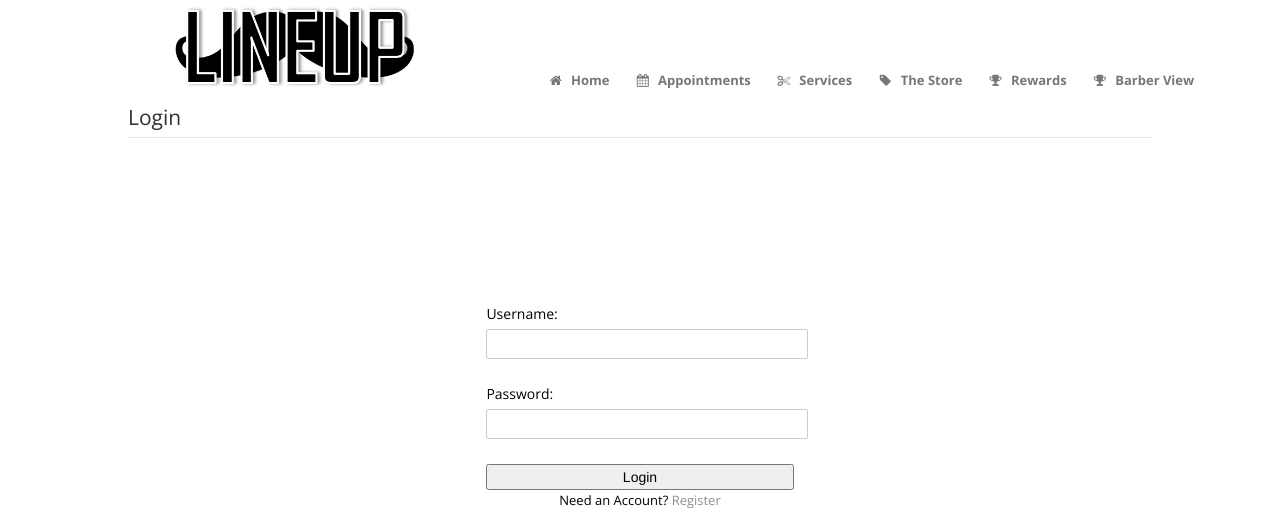
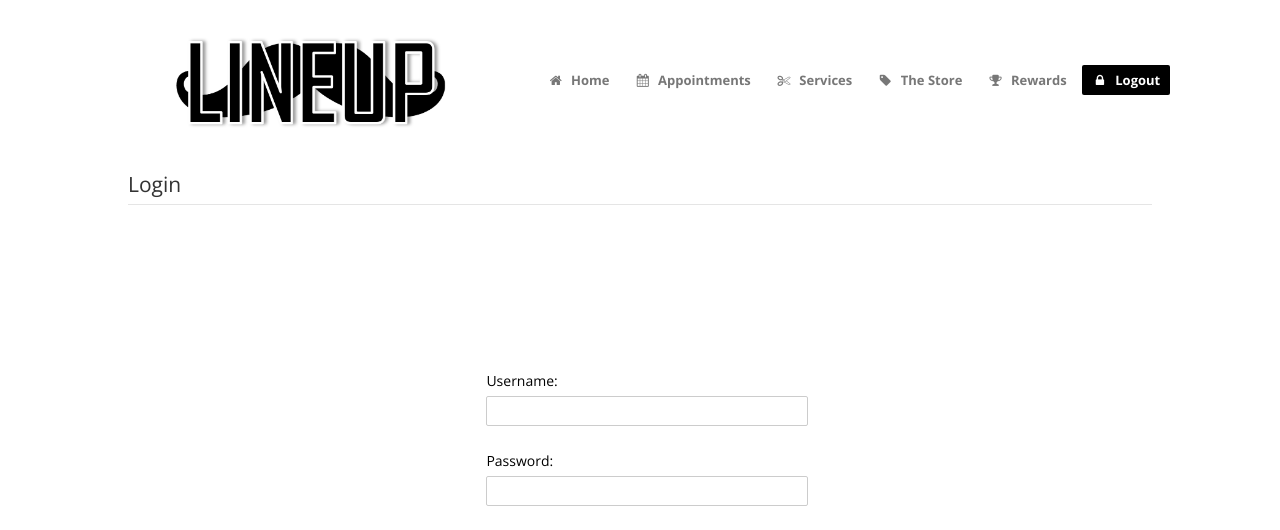
Before and after one commit to PEWEBER/Barbershop, a PHP site: page / in a window 1280 px wide. Shown: the top 530 px of the page. Run offline with PHP 8.4, Linux system fonts and the light colour scheme; the visitor is signed in with stand-in values (Sample User, id 1); some web fonts are replaced.

Commit message:
Fixed nav bars

```diff
--- a/Lumia/index.php
+++ b/Lumia/index.php
@@ -112,8 +112,12 @@ if (isset($_POST['username']) && isset($_POST['password']))
     }
   </style>
 <head>
-   <title>Login</title>
-      <link rel="shortcut icon" href="assets/ico/must.ico">
+  <meta charset="utf-8">
+  <title>LINEUP</title>
+  <meta name="viewport" content="width=device-width, initial-scale=1.0">
+  <meta name="description" content="">
+  <meta name="author" content="">
+  <!-- styles -->
   <link href="assets/css/bootstrap.css" rel="stylesheet">
   <link href="assets/css/bootstrap-responsive.css" rel="stylesheet">
   <link href="assets/css/prettyPhoto.css" rel="stylesheet">
@@ -124,12 +128,68 @@ if (isset($_POST['username']) && isset($_POST['password']))
   <link rel="stylesheet" href="https://cdnjs.cloudflare.com/ajax/libs/font-awesome/4.7.0/css/font-awesome.min.css">
   <link href="https://fonts.googleapis.com/css?family=Droid+Serif:400,600,400italic|Open+Sans:400,600,700" rel="stylesheet">
 
+  <!-- fav and touch icons -->
+  <link rel="shortcut icon" href="assets/ico/must.ico">
+  <link rel="apple-touch-icon-precomposed" sizes="144x144" href="assets/ico/apple-touch-icon-144-precomposed.png">
+  <link rel="apple-touch-icon-precomposed" sizes="114x114" href="assets/ico/apple-touch-icon-114-precomposed.png">
+  <link rel="apple-touch-icon-precomposed" sizes="72x72" href="assets/ico/apple-touch-icon-72-precomposed.png">
+  <link rel="apple-touch-icon-precomposed" href="assets/ico/apple-touch-icon-57-precomposed.png">
+
+  <!-- =======================================================
+    Theme Name: Lumia
+    Theme URL: https://bootstrapmade.com/lumia-bootstrap-business-template/
+    Author: BootstrapMade.com
+    Author URL: https://bootstrapmade.com
+  ======================================================= -->
+  <script src="assets/js/jquery.js"></script>
+  <script src="assets/js/raphael-min.js"></script>
+  <script src="assets/js/jquery.easing.1.3.js"></script>
+  <script src="assets/js/bootstrap.js"></script>
+  <script src="assets/js/google-code-prettify/prettify.js"></script>
+  <script src="assets/js/jquery.elastislide.js"></script>
+  <script src="assets/js/jquery.prettyPhoto.js"></script>
+  <script src="assets/js/jquery.flexslider.js"></script>
+  <script src="assets/js/jquery-hover-effect.js"></script>
+  <script src="assets/js/animate.js"></script>
+
+  <!-- Template Custom JavaScript File -->
+  <script src="assets/js/custom.js"></script>
+  <script src="assets/js/SENG5.js"></script>
+
+  <script type="text/javascript">
+      function userCheck(){
+        var userType="<?php echo $_SESSION['TYPE']; ?>";
+        userType = parseInt(userType);
+        if(userType == 5){
+          showAdmin();
+        }
+        if(userType == 2){
+          showReview();
+        }
+      }
+
+  </script>
+</head>
+<body>
+<div class="wrapper">
+<header>
+      <?php
+        if(isset($_GET['uploadsuccess'])){
+          if($_GET['uploadsuccess']== 'true'){
+            echo'<div id="errorDiv"><span>Uploaded Successfully</span><span id="dismiss" onclick="dismiss(this.parentNode.id)">x</span></div>';
+          }else{
+            echo'<div id="errorDivF"><span>There Was An ERROR Uploading</span><span id="dismiss" onclick="dismiss(this.parentNode.id)">x</span></div>';
+          }
+        }
+       ?>
+      <!-- Navbar
+    ================================================== -->
       <div class="navbar navbar-static-top">
         <div class="navbar-inner">
           <div class="container">
             <!-- logo -->
             <div class="logo">
-              <a href="main.php"><img src="assets/img/Lineup.png" width=250 height=100 alt="" /></a>
+              <a href="main.php"><img src="assets/img/Lineup.png" alt="" /></a>
             </div>
             <!-- end logo -->
 
@@ -140,30 +200,37 @@ if (isset($_POST['username']) && isset($_POST['password']))
                   <li>
                     <a href="main.php"><i class="icon-home"></i> Home </a>
                   </li>
-                  <li><!-- TODO: Make a Events Paige -->
-                    <a href="#"><i class="icon-calendar"></i> Appointments</a>
+                  <li>
+                    <a href="timeSelection.php""><i class="icon-calendar"></i> Appointments</a>
                   </li>
-                  <li><!-- TODO: Make a Sponsors Paige -->
+                  <li>
                     <a href="#"><i class="icon-cut"></i> Services</a>
                   </li>
                   <li>
-                    <a href="submit.php"><i class="icon-tag"></i> The Store</a>
+                    <a href="contact.php"><i class="icon-tag"></i> The Store</a>
                   </li>
           <li>
-                    <a href="contact.php"><i class="icon-trophy"></i> Rewards</a>
+                    <a href="#"><i class="icon-trophy"></i> Rewards</a>
                   </li>
-                  <li>
-                    <a href="barberview.php"><i class="icon-trophy"></i> Barber View</a>
+                  <li class="active">
+                    <?php
+                      if(isset($_SESSION['USERID'])){
+                        echo '<a href="main.php?logout=true" onclick="LogOut()"><i class="icon-lock"></i> Logout </a>';
+                      }else{
+                        echo '<a href="index.php"><i class="icon-key"></i> Login </a>';
+                      }
+                    ?>
+                  </li>
                 </ul>
               </nav>
             </div>
             <!-- end menu -->
+
           </div>
         </div>
       </div>
-
-</head>
-<body>
+    </header>
+</div>
 <form action="index.php" method="post" class="loginform">
 
 <fieldset>
```
Also changed, not shown: Lumia/contact.php (+4 -4 lines), Lumia/main.php (+4 -4 lines), Lumia/timeSelection.php (+5 -5 lines). Lines whose indentation alone changed are shown as unchanged.
